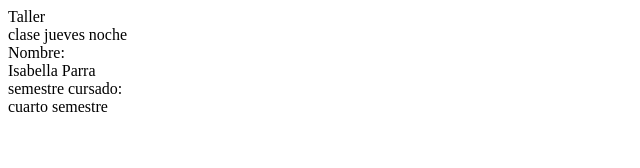
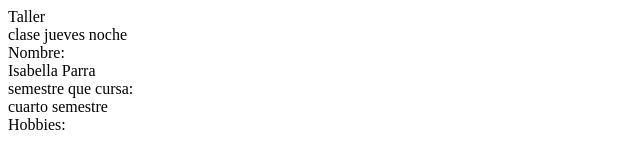
Before and after one commit to imay2byte/Taller-clase, a plain HTML site: page index.html in a window 1280 px wide. Shown: the full height of the page, 0-640 px from the left. Drawn offline with Linux system fonts and the light colour scheme.

Commit message:
seventh commit

```diff
--- a/index.html
+++ b/index.html
@@ -10,7 +10,8 @@
     <div>clase jueves noche</div>
     <div>Nombre:</div>
     <div>Isabella Parra</div>
-    <div>semestre cursado:</div>
+    <div>semestre que cursa:</div>
     <div>cuarto semestre</div>
+    <div>Hobbies: </div>
 </body>
 </html>
```
